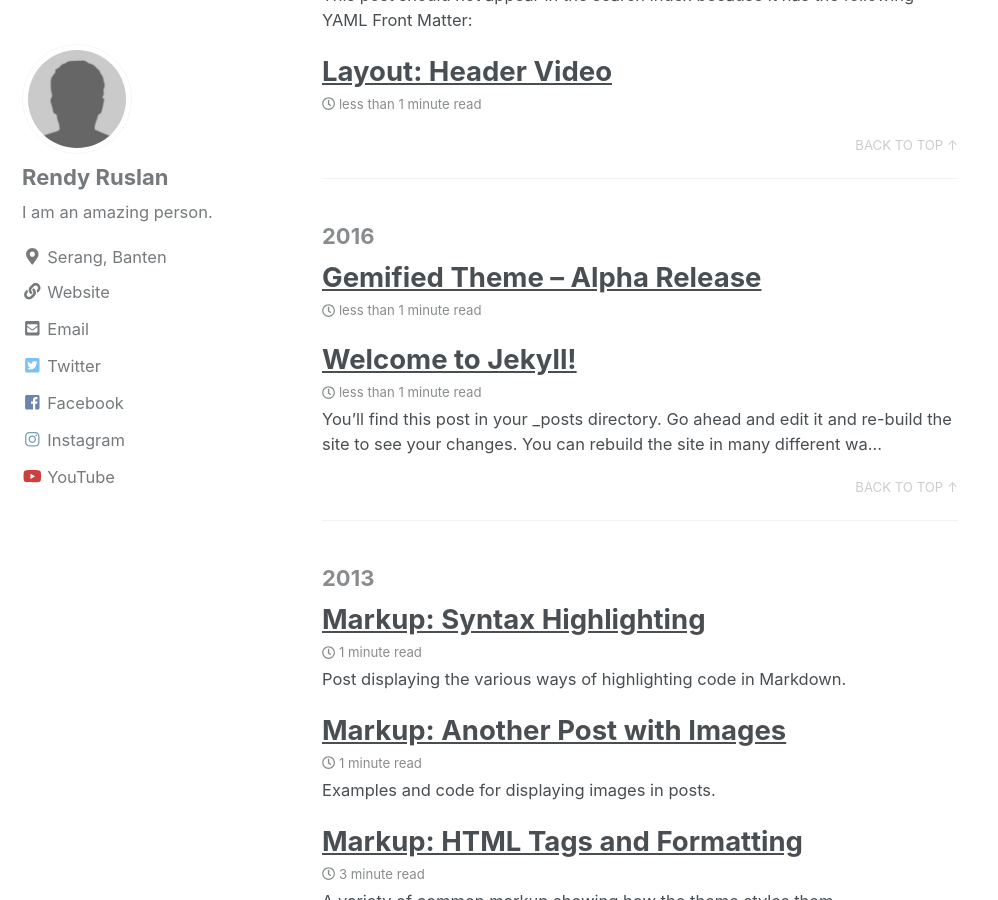
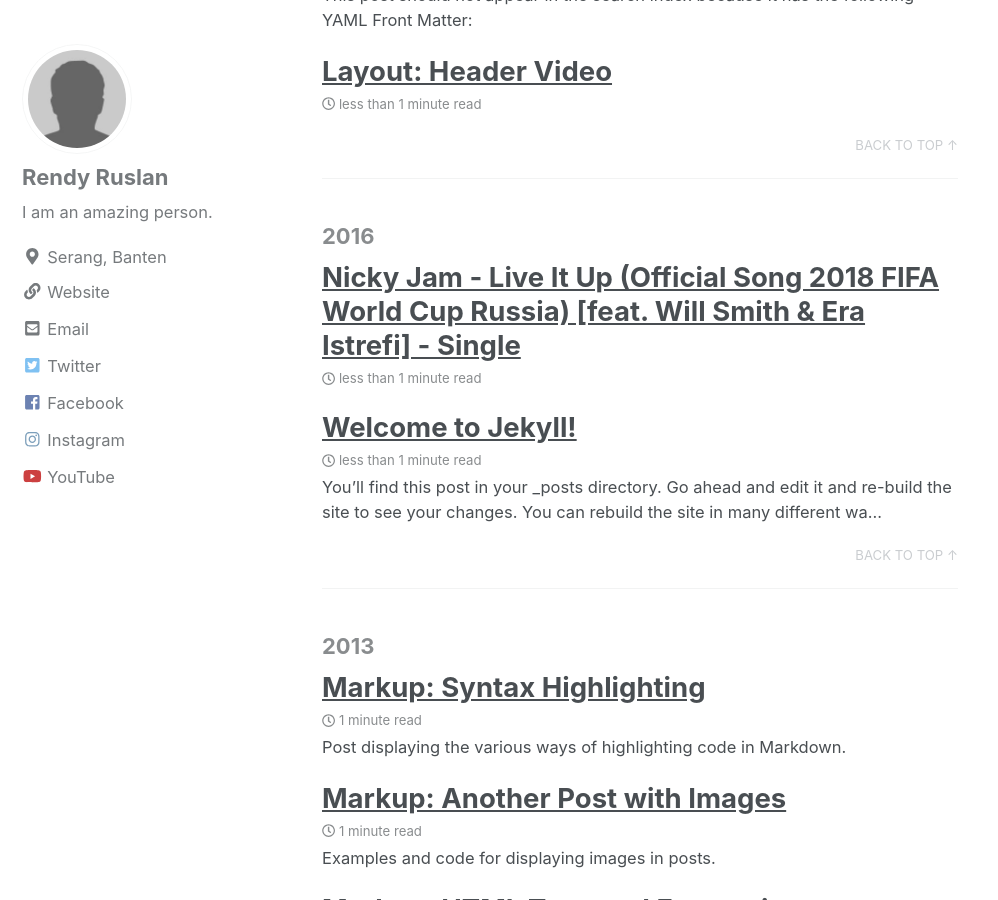
Before and after one commit to rendyruslan/iplustify.github.io, a Jekyll site: the page built from _pages/year-archive.md, in a window 1280 px wide and 900 px high, scrolled down 1210 px. Shown: the whole window, without its empty margins (0-998 px from the left). Built offline with Jekyll 4.4.1, drawn with Linux system fonts in a browser that asks for light colours; nearby versions of some CDN libraries; some of the changed lines change nothing that is shown.

Commit message:
Update 2016-09-21-gemified-theme-alpha.md

```diff
--- a/_posts/2016-09-21-gemified-theme-alpha.md
+++ b/_posts/2016-09-21-gemified-theme-alpha.md
@@ -1,5 +1,5 @@
 ---
-title:  "Gemified Theme -- Alpha Release"
+title:  "Nicky Jam - Live It Up (Official Song 2018 FIFA World Cup Russia) [feat. Will Smith & Era Istrefi] - Single"
 last_modified_at: 2018-03-20T16:00:58-04:00
 categories:
   - Jekyll
@@ -13,6 +13,6 @@
 	<a href="https://pp.userapi.com/c847219/v847219128/75f03/zmv36SarJ7Y.jpg"><img src="https://pp.userapi.com/c847219/v847219128/75f03/zmv36SarJ7Y.jpg"></a>
 </figure>
 
-Genres: Pop, Music
-Released: May 25, 2018
-℗ 2018 Sony Music Entertainment US Latin LLC
+  * Genres: Pop, Music
+  * Released: May 25, 2018
+      * ℗ 2018 Sony Music Entertainment US Latin LLC
```
